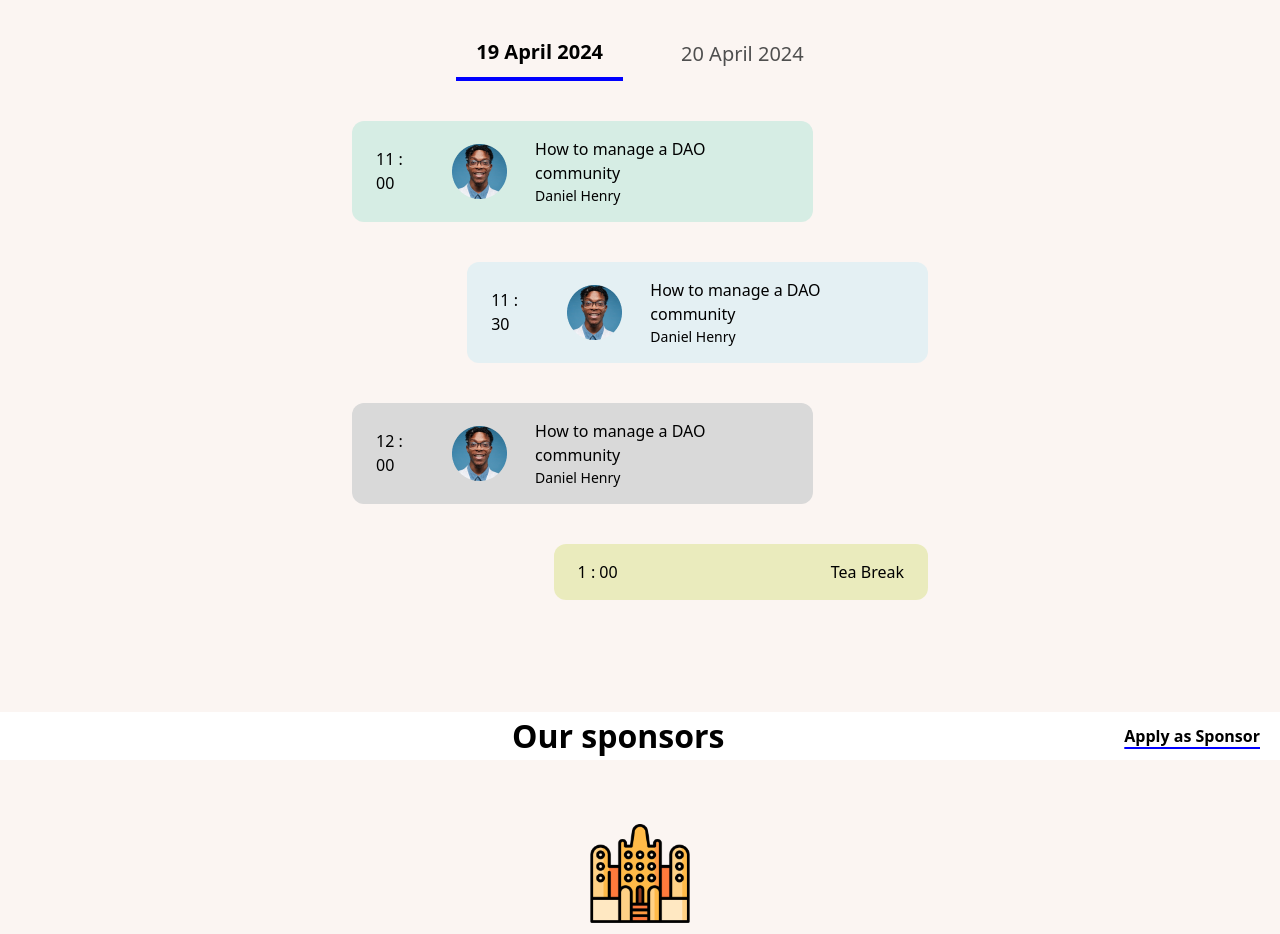
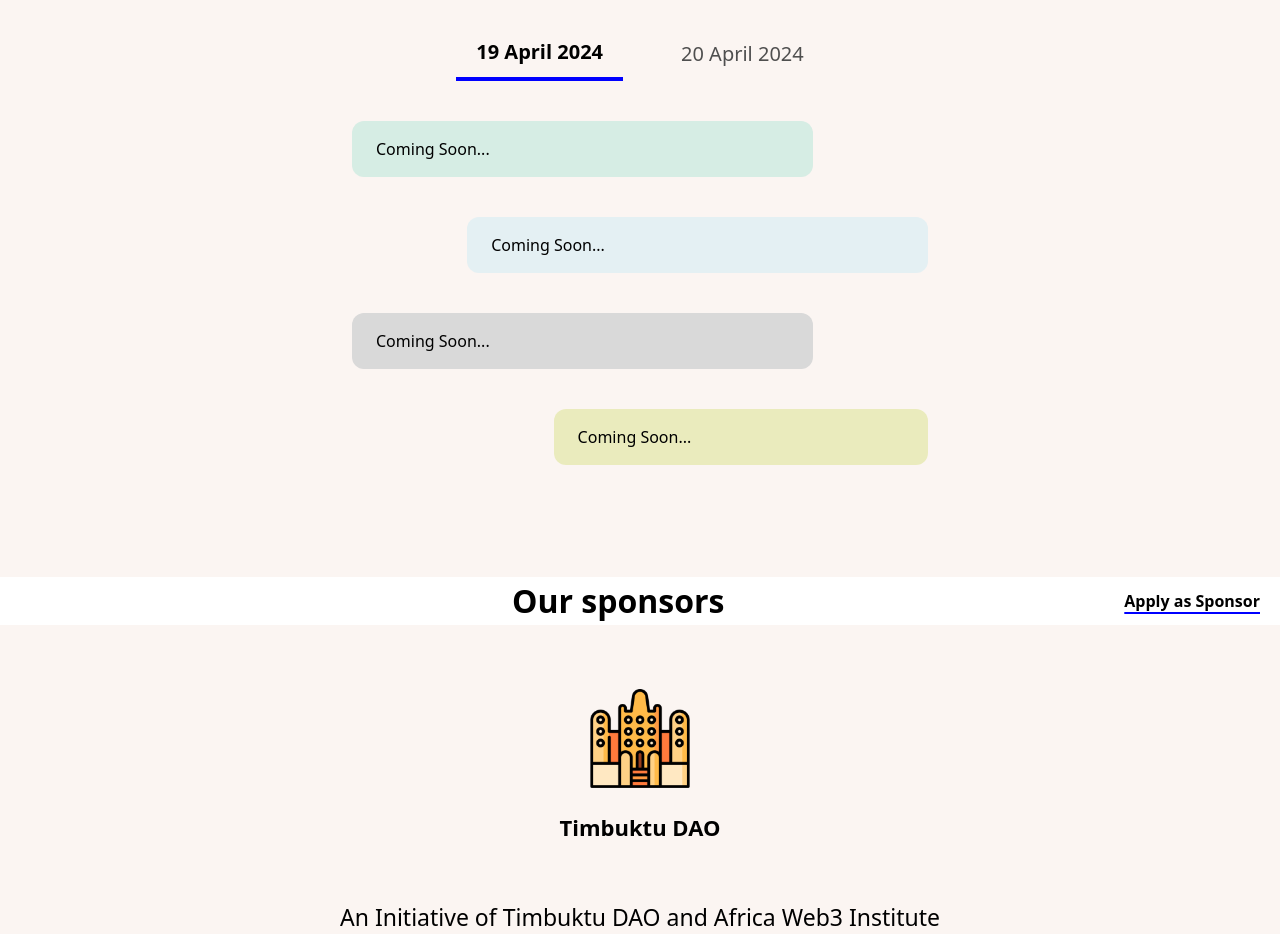
Before and after one commit to Zidotech/DAOfest, a React (Vite) app: page / in a window 1280 px wide. Shown: the part 3680-4614 px from the top of the page. Built offline with nearby package versions, Linux system fonts and the light colour scheme.

Commit message:
edit the schedule

```diff
--- a/src/pages/Schedule.jsx
+++ b/src/pages/Schedule.jsx
@@ -52,7 +52,7 @@ const Schedule = () => {
                       cont.id === 7 ? " bg-Light7  sm:w-[70%]" : ""
                     }${cont.id === 8 ? " bg-Light8  sm:w-[70%]" : ""}`}
                   >
-                    <h4>{cont.time}</h4>
+                    {/* <h4>{cont.time}</h4>
                     <img src={cont.img} alt="" />
                     <div className=" w-[50%] sm:w-fit">
                       <h4 className="text-[16px] font-medium font-Poppins">
@@ -61,7 +61,8 @@ const Schedule = () => {
                       <h4 className="text-[14px] font-medium font-Poppins">
                         {cont.name}
                       </h4>
-                    </div>
+                    </div> */}
+                    <h4>Coming Soon...</h4>
                   </div>
                 </div>
               ))}
```
